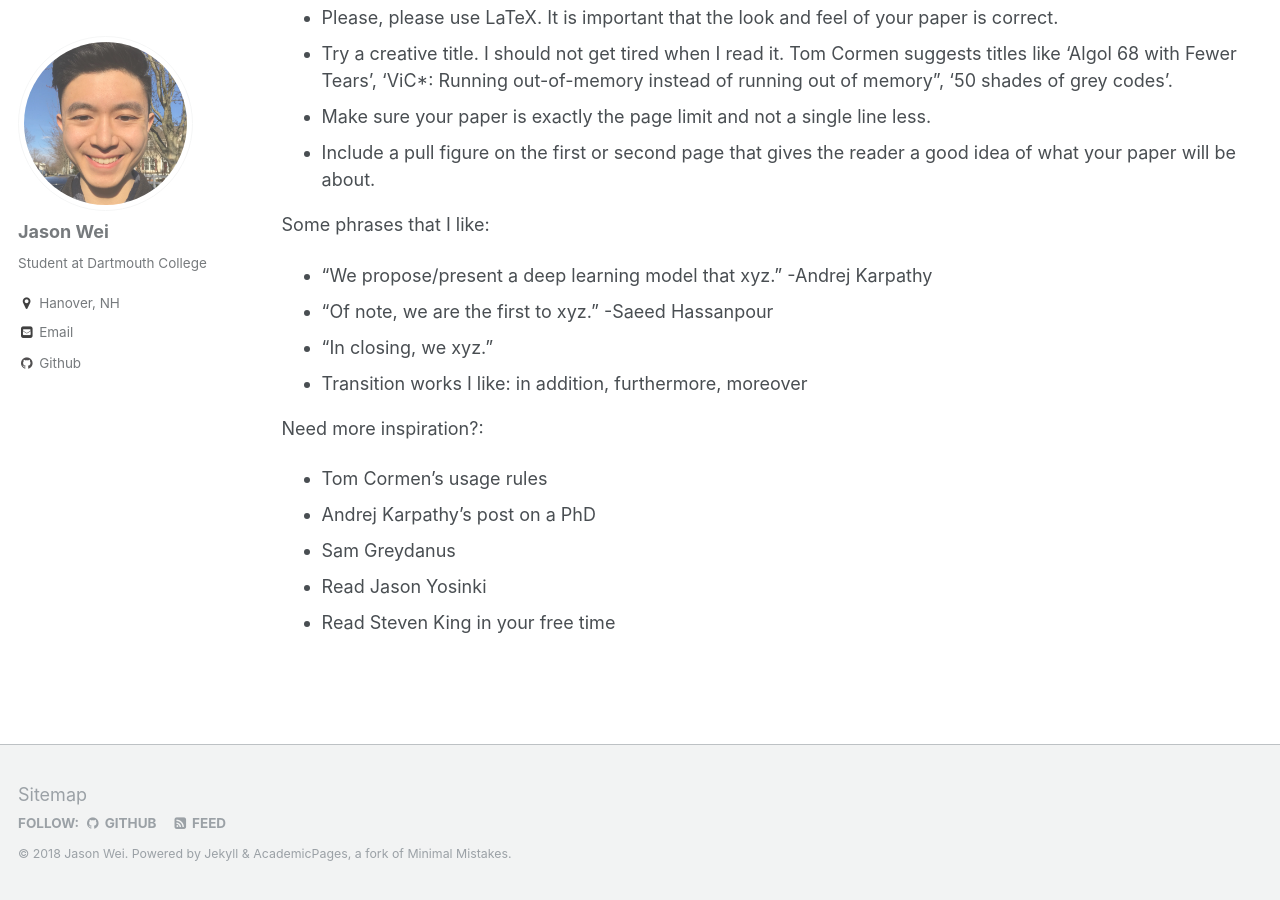
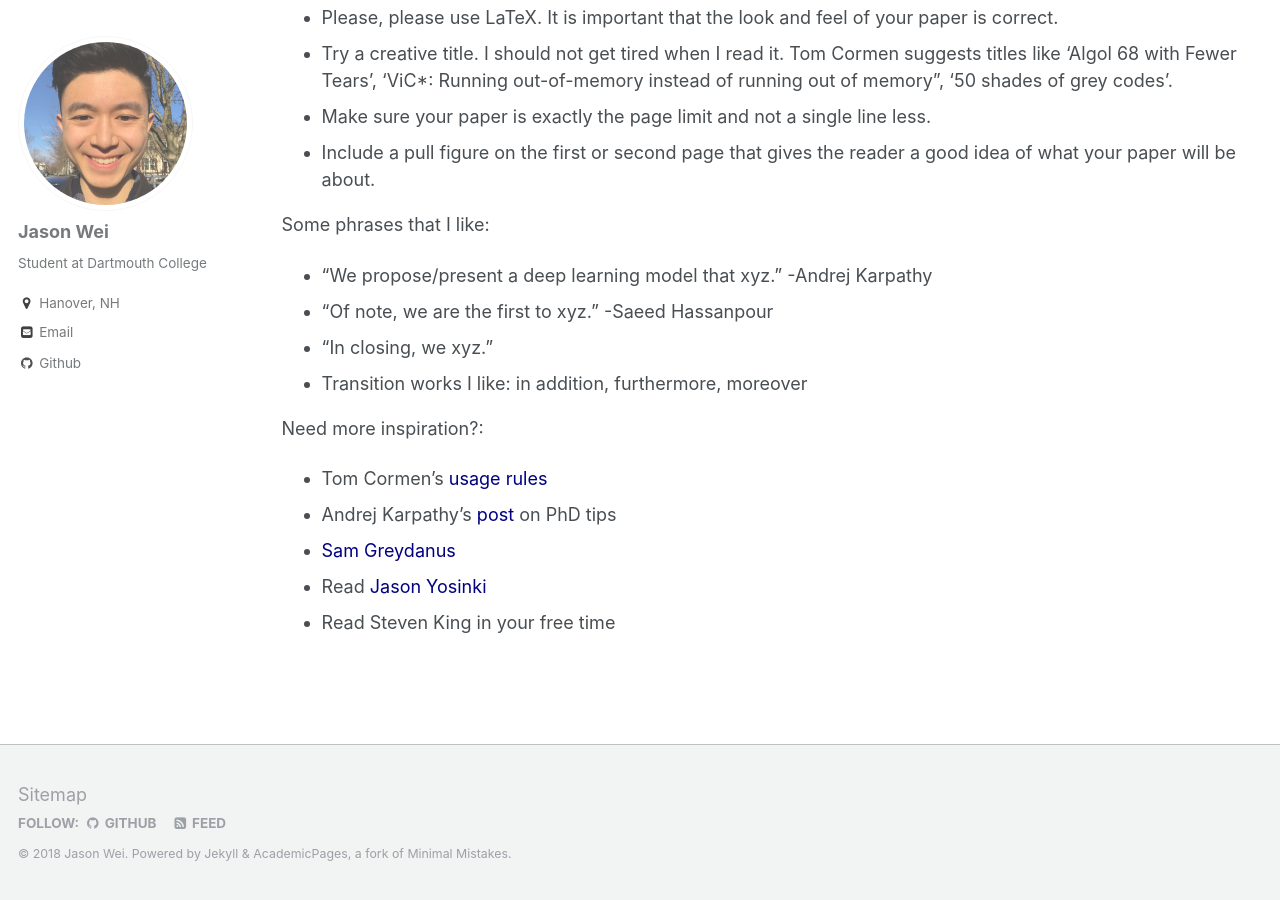
Before and after one commit to jasonwei20/jasonwei20.github.io, a Jekyll site: the page built from _pages/writing_tips.md, in a window 1280 px wide and 900 px high, scrolled down 554 px. Built offline with Jekyll 4.4.1, drawn with Linux system fonts in a browser that asks for light colours.

Commit message:
add writing tips

```diff
--- a/_pages/writing_tips.md
+++ b/_pages/writing_tips.md
@@ -33,8 +33,8 @@ Some phrases that I like:
 
 Need more inspiration?:
 
-- Tom Cormen's [usage rules](https://www.cs.dartmouth.edu/~thc/Cormen-rules.pdf)
-- Andrej Karpathy's [post](http://karpathy.github.io/2016/09/07/phd/) on a PhD
-- [Sam Greydanus](https://greydanus.github.io/about.html)
-- Read [Jason Yosinki](http://yosinski.com/)
+- Tom Cormen's <a href="https://www.cs.dartmouth.edu/~thc/Cormen-rules.pdf" style="color:navy" target="_blank">usage rules</a>
+- Andrej Karpathy's <a href="http://karpathy.github.io/2016/09/07/phd/" style="color:navy" target="_blank">post</a> on PhD tips
+- <a href="https://greydanus.github.io/about.html" style="color:navy" target="_blank">Sam Greydanus</a>
+- Read <a href="http://yosinski.com/" style="color:navy" target="_blank">Jason Yosinki</a>
 - Read Steven King in your free time
```
Also changed, not shown: _pages/research.md (+4 -0 lines).
